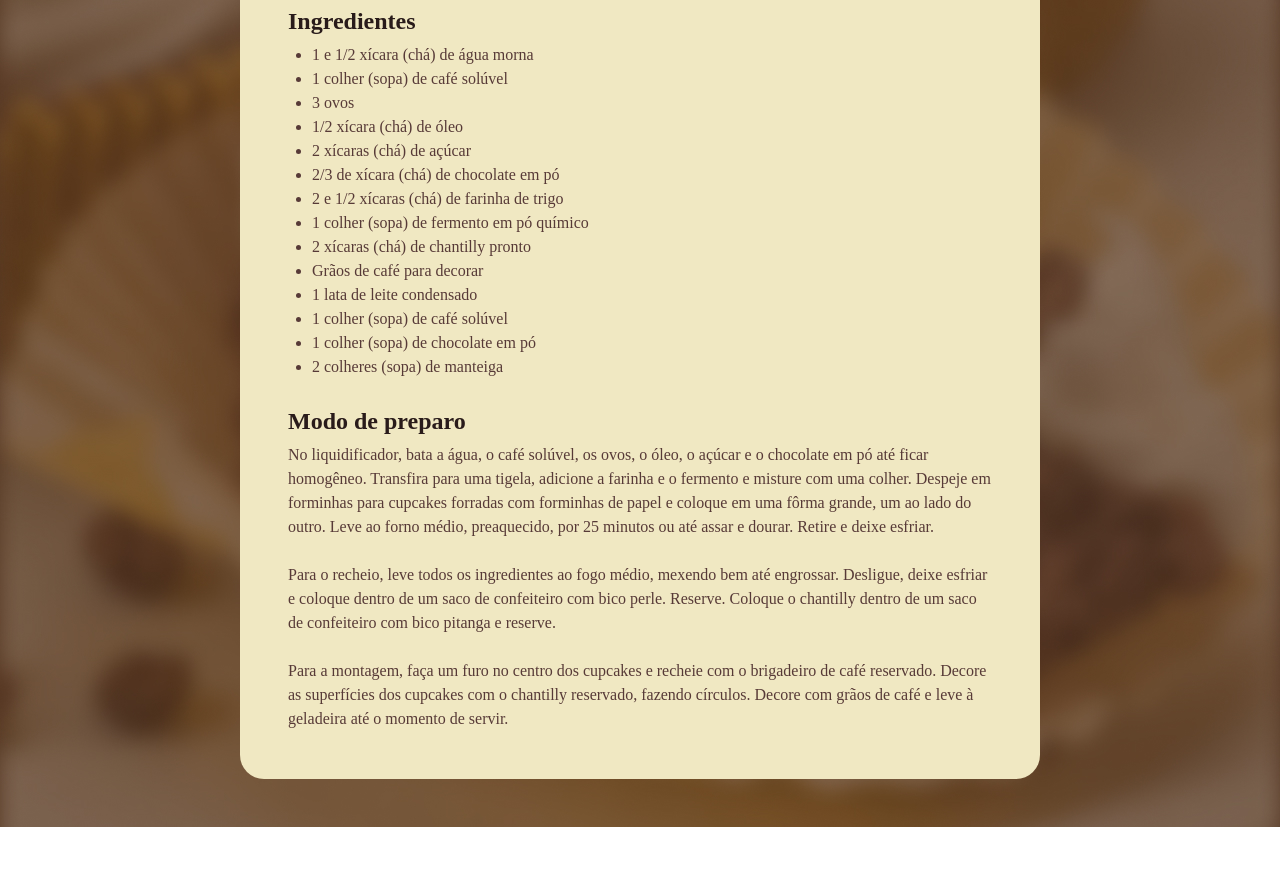
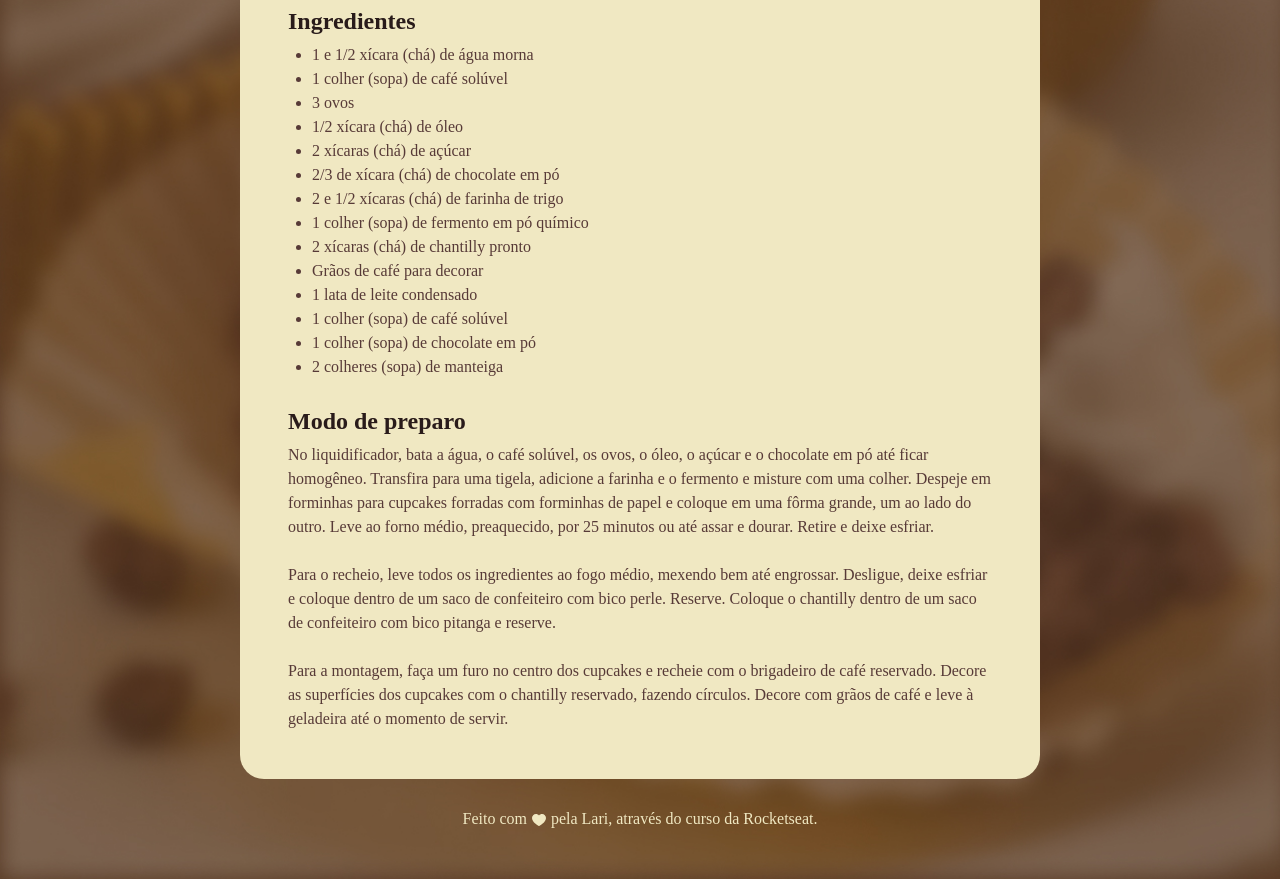
Before and after one commit to Pilariss/ProjetoOne, a plain HTML site: page index.html in a window 1280 px wide. Shown: the part 720-1599 px from the top of the page. Before the commit the page ends 1547 px from the top, so only its background shows below. Drawn offline with Linux system fonts and the light colour scheme; a web font is replaced by a local one.

Commit message:
adicionando footer

```diff
--- a/index.html
+++ b/index.html
@@ -58,5 +58,10 @@
             </p>
         </main>
     </div>
+    <footer>
+        Feito com
+        <img src="assets/heart.svg" alt="coracao">
+        pela Lari, através do curso da Rocketseat.
+    </footer>
 </body>
 </html>
--- a/style.css
+++ b/style.css
@@ -20,7 +20,7 @@ body {
     padding: 24px;
     background-color: #F0E8C2;
     border-radius: 24px;
-    margin: 48px auto;
+    margin: 48px auto 28px;
 }
 
 img {
@@ -57,3 +57,13 @@ h1, h2 {
 ul {
     padding-left: 24px;
 }
+
+footer {
+    color: #F0E8C2;
+    text-align: center;
+    padding-bottom: 48px;
+}
+
+footer img {
+    vertical-align: middle;
+}
```
Also changed, not shown: assets/heart.svg (added).
